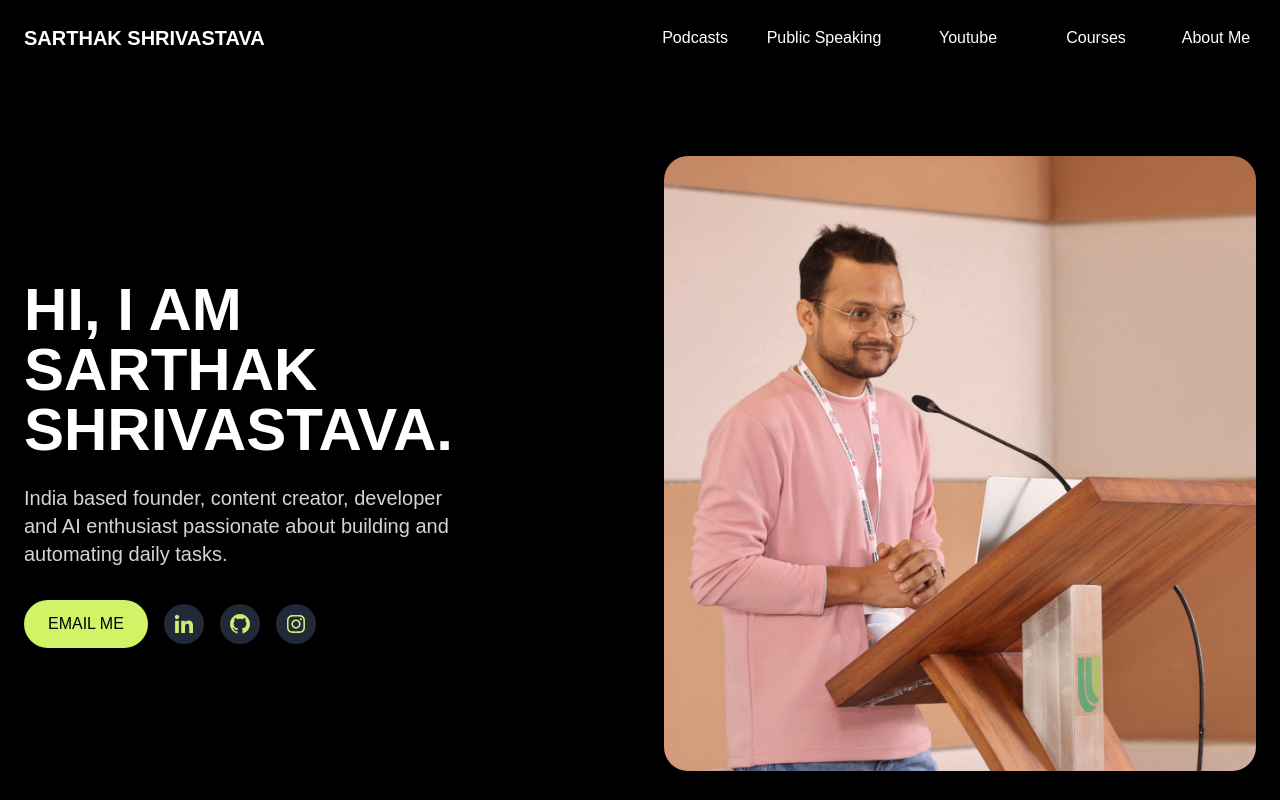
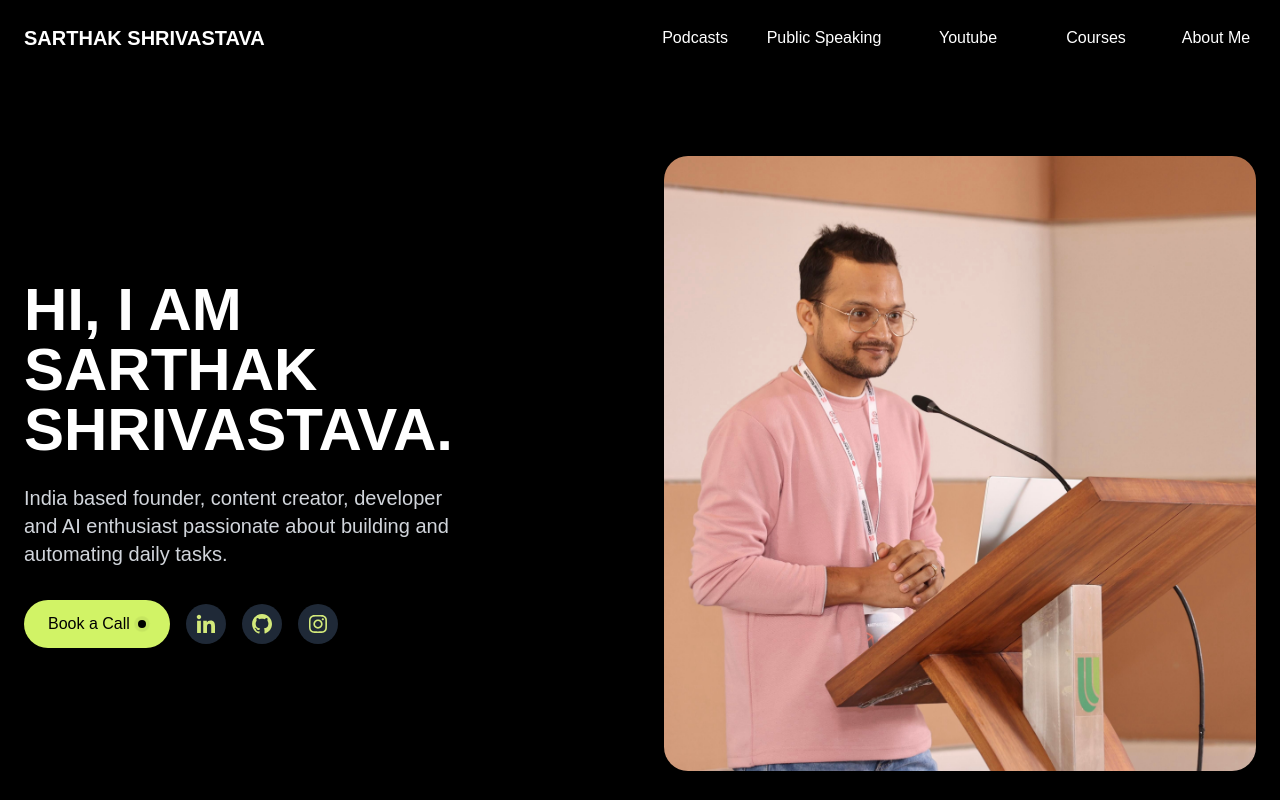
Before and after one commit to sarthaksavvy/sarthaksavvy.com, a Next.js app: page / in a window 1280 px wide. Built offline with nearby package versions, Linux system fonts and the light colour scheme.

Commit message:
[main] book a call button

```diff
--- a/app/components/PublicSpeaking/PhotoStack.js
+++ b/app/components/PublicSpeaking/PhotoStack.js
@@ -3,12 +3,13 @@
 import { useState } from "react";
 
 export default function PhotoStack({ event }) {
-  const [hoveredImage, setHoveredImage] = useState(null);
+  const [image, setImage] = useState(null);
+
 
   return (
     <div
       className={`relative w-full ${
-        hoveredImage ? "h-[400px]" : "h-20"
+        image ? "h-[400px]" : "h-20"
       } overflow-hidden`}
     >
       <div className="flex space-x-2 overflow-x-auto">
@@ -18,23 +19,23 @@ export default function PhotoStack({ event }) {
             src={image}
             alt={`Thumbnail ${index + 1}`}
             className={`h-20 w-20 object-cover rounded-lg cursor-pointer`}
-            onMouseEnter={() => setHoveredImage(image)}
-            onMouseLeave={() => setHoveredImage(null)}
+            onMouseEnter={() => setImage(image)}
+            onMouseLeave={() => setImage(null)}
           />
         ))}
       </div>
 
-      {hoveredImage && (
+      {image && (
         <div className="absolute left-0 right-0 mt-2 rounded-xl overflow-hidden shadow-2xl transition-all duration-500">
-          {hoveredImage.endsWith(".mpg") ? (
+          {image.endsWith(".mpg") ? (
             <video
-              src={hoveredImage}
+              src={image}
               alt={`Event photo`}
               className="w-full h-[400px] object-cover"
             />
           ) : (
             <img
-              src={hoveredImage}
+              src={image}
               alt={`Event photo`}
               className="w-full h-[400px] object-cover"
             />
--- a/app/page.js
+++ b/app/page.js
@@ -34,10 +34,15 @@ export default function Home() {
           {/* Contact and Social Links */}
           <div className="flex items-center gap-4">
             <a
-              href="mailto:sarthak@bitfumes.com"
-              className="bg-[#D1F366] text-black px-6 py-3 rounded-full font-medium hover:bg-[#bde052] transition-colors"
+              href="https://cal.com/sarthaksavvy"
+              target="_blank"
+              className="bg-[#D1F366] text-black px-6 py-3 rounded-full font-medium hover:bg-[#bde052] transition-colors flex items-center gap-2"
             >
-              EMAIL ME
+              Book a Call
+              <span className="relative flex h-2 w-2">
+                <span className="animate-ping absolute inline-flex h-full w-full rounded-full bg-black opacity-75"></span>
+                <span className="relative inline-flex rounded-full h-2 w-2 bg-black"></span>
+              </span>
             </a>
             <a
               href="https://linkedin.com/in/sarthaksavvy"
--- a/app/podcasts/page.js
+++ b/app/podcasts/page.js
@@ -19,23 +19,6 @@ export const metadata = {
 export default function Podcasts() {
   return (
     <div>
-      {/* <Head>
-        <title>Sarthak Shrivastava - Podcasts</title>
-        <meta name="description" content="Podcasts by Sarthak Shrivastava" />
-        <meta name="viewport" content="width=device-width, initial-scale=1" />
-        <meta property="og:title" content="Sarthak Shrivastava - Podcasts" />
-        <meta
-          property="og:description"
-          content="Podcasts by Sarthak Shrivastava"
-        />
-        <meta
-          property="og:image"
-          content="https://sarthaksavvy.com/laravel-india-podcast.png"
-        />
-        <meta property="og:url" content="https://sarthaksavvy.com/podcasts" />
-        <link rel="canonical" href="https://sarthaksavvy.com/podcasts" />
-        <meta property="og:type" content="website" />
-      </Head> */}
       <div className="min-h-screen bg-black text-white py-16 px-6">
         <div className="container mx-auto max-w-6xl">
           {/* Header Section */}
@@ -49,7 +32,7 @@ export default function Podcasts() {
           </div>
 
           {/* Featured Episode */}
-          <div className="bg-[#1A1A1A] rounded-3xl p-8 mb-16">
+          <div className="bg-[#1A1A1A] rounded-3xl p-8 mb-16 shadow-lg transition-all duration-300 hover:-translate-y-2 hover:shadow-xl">
             <div className="grid grid-cols-1 md:grid-cols-2 gap-8 items-center">
               <div className="rounded-2xl overflow-hidden">
                 <Image
--- a/package.json
+++ b/package.json
@@ -9,7 +9,7 @@
     "lint": "next lint"
   },
   "dependencies": {
-    "lucide-react": "^0.453.0",
+    "lucide-react": "^0.454.0",
     "next": "14.2.15",
     "react": "^18",
     "react-dom": "^18"
```
Also changed, not shown: 1 other file (tests, documents, lock files or other folders).
